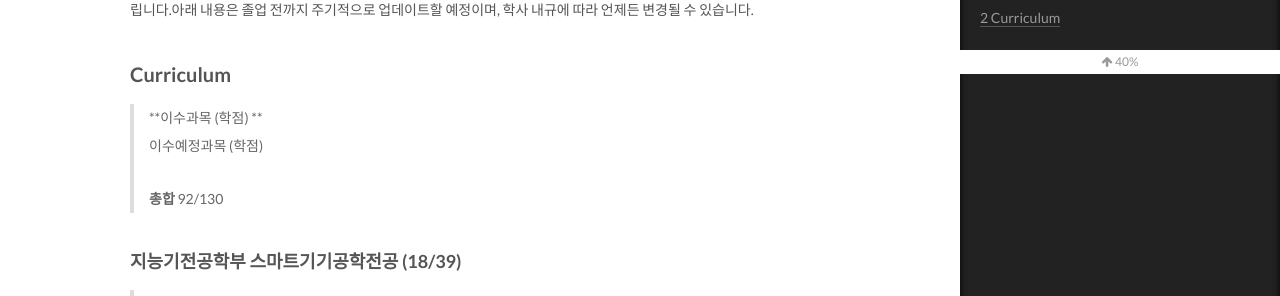
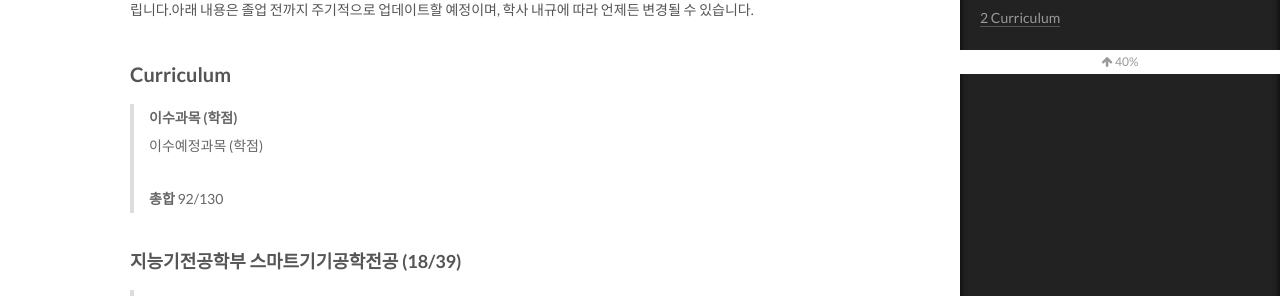
Before and after one commit to sbj6364/sbj6364.github.io, a Jekyll site: the page built from _posts/2021-04-03-graduate-sju.md, in a window 1280 px wide and 1400 px high, scrolled down 1273 px. Shown: the part 150-446 px from the top of the window. Built offline with Jekyll 4.4.1, drawn with Linux system fonts in a browser that asks for light colours; comment, search, counter and statistics services are not loaded; part of the change alters nothing that is shown.

```diff
--- a/_posts/2021-04-03-graduate-sju.md
+++ b/_posts/2021-04-03-graduate-sju.md
@@ -1,7 +1,7 @@
 ---
 title: Things I've Learned in University
 date: 2021-04-03 07:10:24
-last_modified_at: 2021-04-03 07:35:24
+last_modified_at: 2021-04-03 23:17:00
 categories:
   - Personal
 tags:
@@ -60,7 +60,7 @@ typora-root-url: ../
 
 ## **Curriculum**
 
-> **이수과목 (학점) **
+> **이수과목 (학점)**
 > 이수예정과목 (학점)
 >
 > **총합** 92/130
@@ -171,7 +171,7 @@ typora-root-url: ../
 
 ### ABEEK 교과과정
 
-|  ABEEK 교과구분  | 최소이수학점 |                             비고                             |
+|       구분       | 최소이수학점 |                             비고                             |
 | :--------------: | :----------: | :----------------------------------------------------------: |
 |     전문교양     |      14      | 기본소양(전문교양): 14학점 이상  <br />(교내 이수요건과 동일) |
 |       BSM        |      18      | 일변수미적분학  <br />공업수학1  <br />일반물리학 및 실험1  <br />이산수학 및 프로그래밍  <br />선형대수 및 프로그래밍  <br />확률통계 및 프로그래밍 |
```
